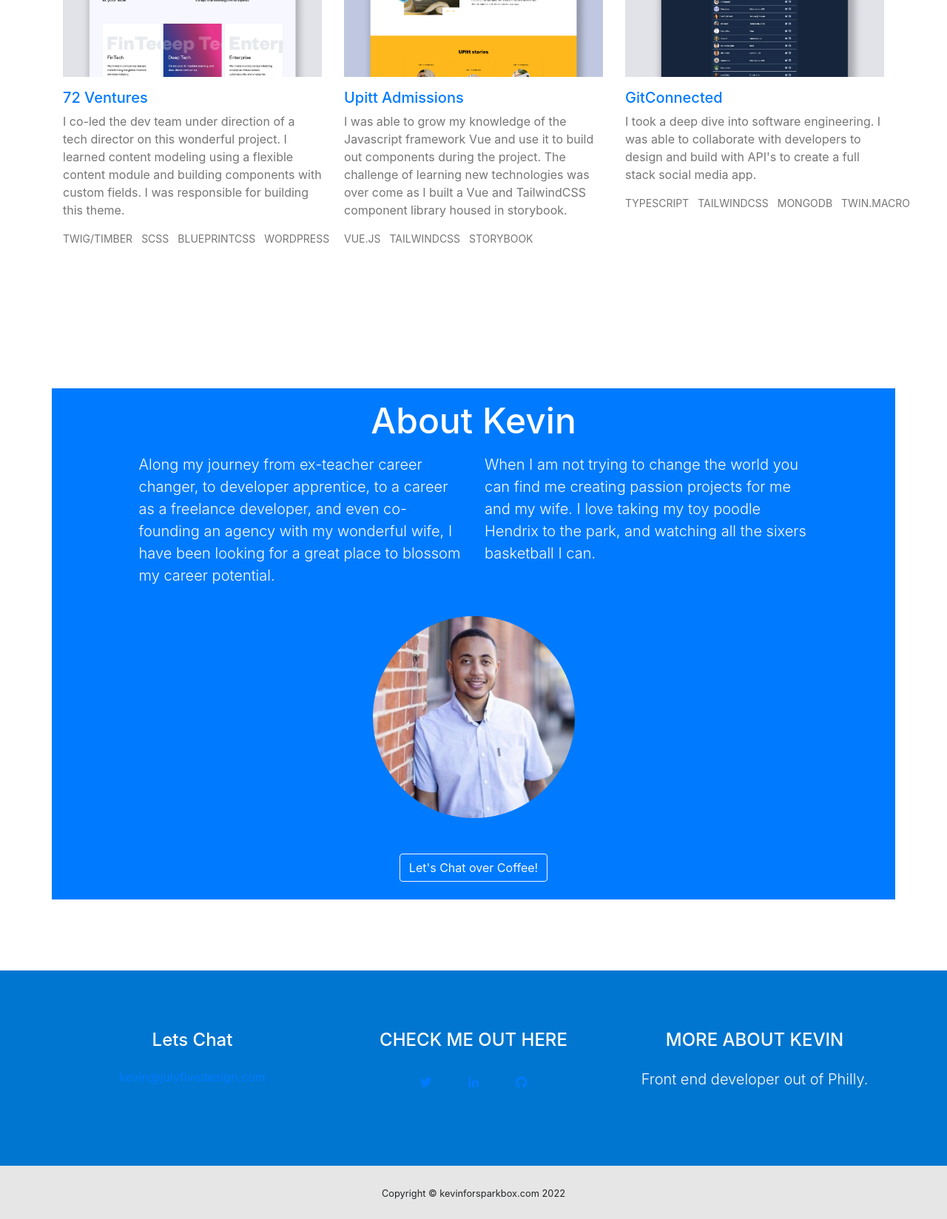
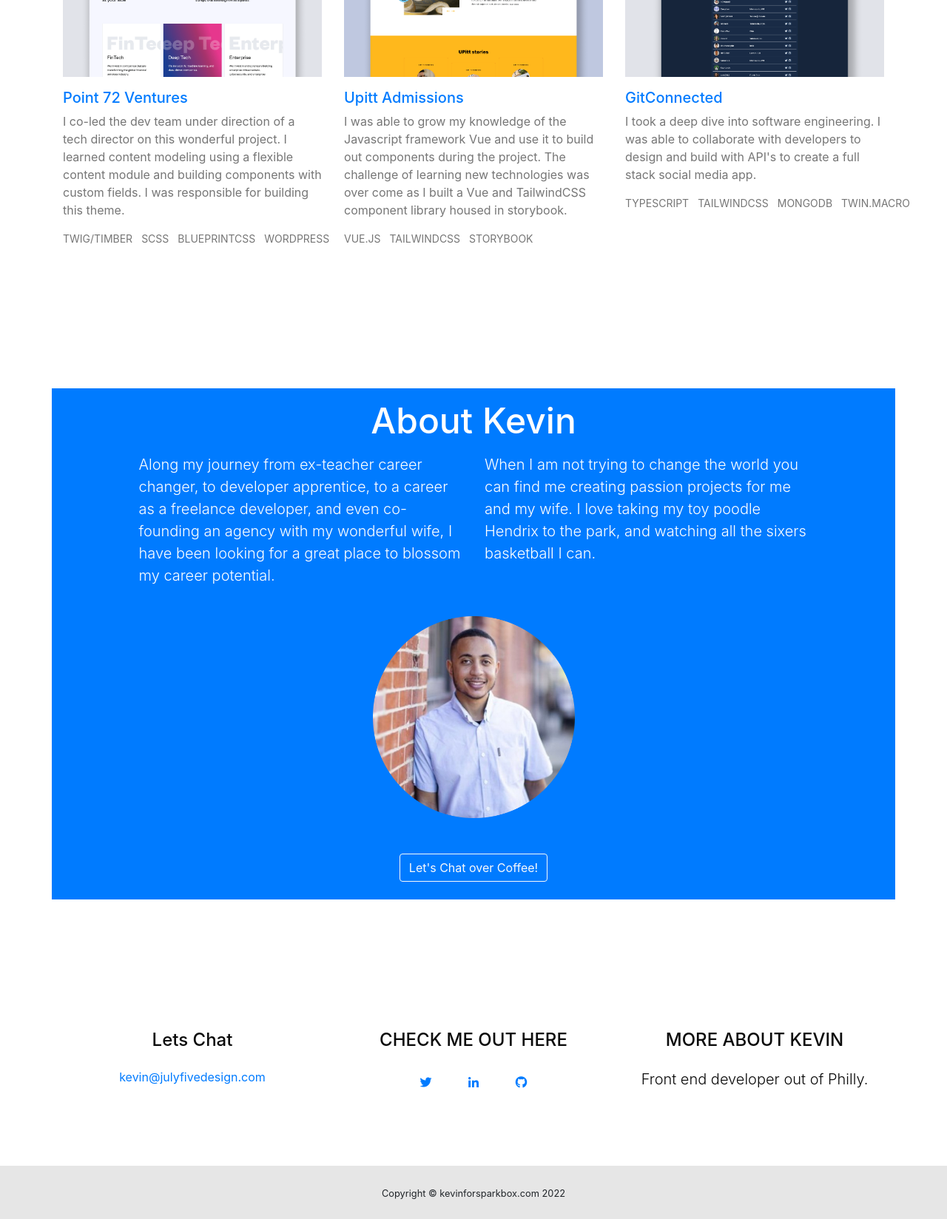
Before and after one commit to kevindeal/portfolio-sparkbox, a website with bundled scripts: page index.html in a window 1280 px wide. Shown: the part 1180-2828 px from the top of the page at 74% size. Built offline with nearby package versions, Linux system fonts and the light colour scheme.

Commit message:
final qa

```diff
--- a/css/freelancer.css
+++ b/css/freelancer.css
@@ -430,8 +430,8 @@ form .row:first-child .floating-label-form-group {
 .footer {
   padding-top: 5rem;
   padding-bottom: 5rem;
-  background-color: #0076d0;
-  color: #fff;
+  background-color: #fff;
+  color: #0a0a0a;
 }
 
 .copyright {
@@ -444,6 +444,7 @@ a {
 
 a:focus, a:hover, a:active {
   color: black;
+  text-decoration: none;
 }
 
 .btn {
--- a/index.html
+++ b/index.html
@@ -59,7 +59,7 @@
               <div class="img-overlay">
                 <img class="img-fluid img-border" src="img/portfolio/p72-port-image-min.png" alt="point72.com screenshot">
               </div>
-              <h3 class="pt-3"><span class="title">72 Ventures</span></h3>
+              <h3 class="pt-3"><span class="title">Point 72 Ventures</span></h3>
               <p class="mb-3"> I co-led the dev team under direction of a tech director on this wonderful project.  I learned content modeling using a flexible content module and building components with custom fields. I was responsible for building this theme.</p>
               <ul class="tag-items">
                 <li>Twig/Timber</li>
@@ -181,7 +181,7 @@
         <div class="container text-left">
           <div class="row">
             <div class="col-lg-8 mx-auto">
-              <h2 class="text-primary text-capitalize mb-4">point72 ventures</h2>
+              <h2 class="text-primary text-capitalize mb-4">point 72 ventures</h2>
               <!-- <hr class="star-dark mb-5"> -->
               <p class="mb-5">I learned how to lead a large website build from wireframes to deployment. I used a custom timber/twig framework to build a flexible custom theme in wordpress. Advanced custom fields were used to build components using: timber/twig, scss, and blueprintCss to quickly display what P72V does, why it’s different, and why it’s custom-suited to investing in certain companies. This flexible and custom template gives content editors the power to edit almost all the content on their site. We walked the client “virtually” through building their site through the flexible content module. </p>
               <img class="img-fluid mb-5" src="img/portfolio/p72-port-image-min.png" alt="penelopefox.com screenshot">
```
